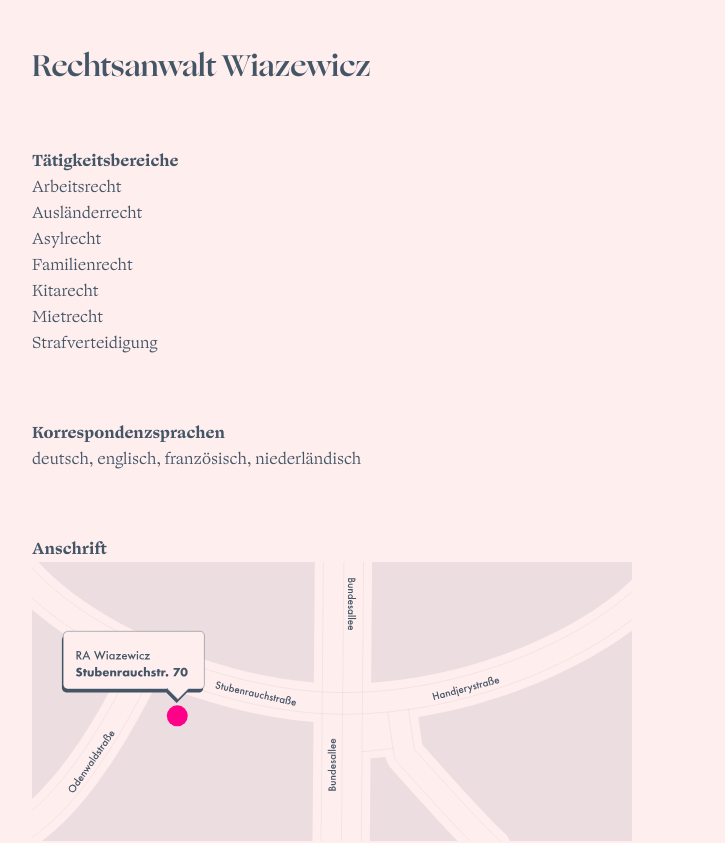
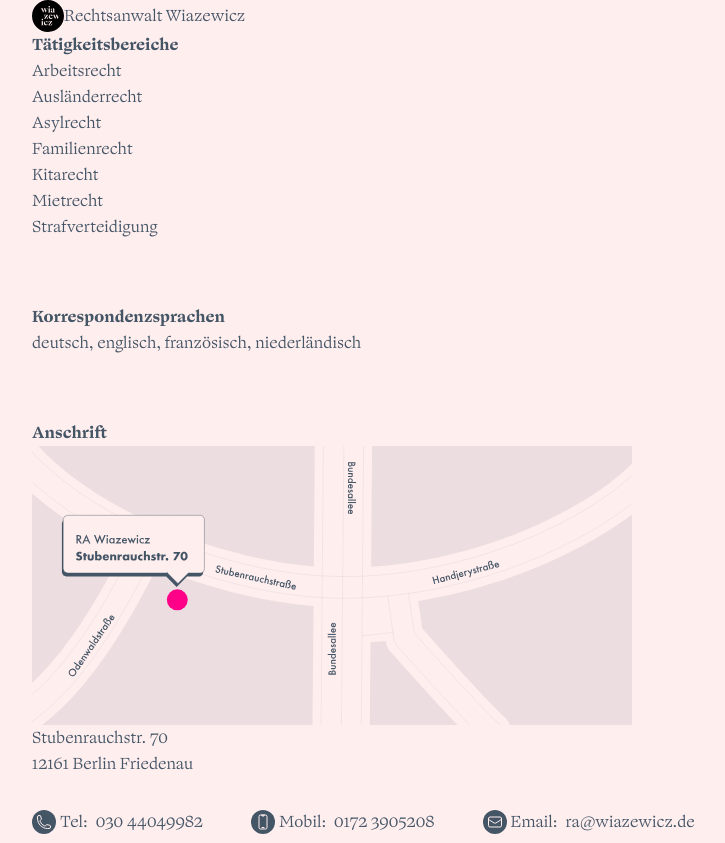
Before and after one commit to dreadbeard11/ra-wiazewicz, a Next.js app: page / in a window 1280 px wide. Shown: the top 843 px of the page, without its empty margins (182-907 px from the left). Built offline with nearby package versions, Linux system fonts and the light colour scheme.

Commit message:
Update page.tsx

```diff
--- a/src/app/page.tsx
+++ b/src/app/page.tsx
@@ -11,14 +11,20 @@ import Link from "next/link";
 import Image from "next/image";
 
 import { Map } from "@/app/_components/Map";
+import { Logo } from "@/app/_components/logo";
 
 export default function Index() {
   return (
     <main>
        <div className="max-w-[900px] mx-auto px-6">
-      <div className=" logo text-3xl  pt-12 pb-16">
-            Rechtsanwalt Wiazewicz
-          </div>
+         <div className="flex flex-row items-center">
+           <div className="w-8 h-8">
+                  <Logo />
+         </div>
+                  Rechtsanwalt Wiazewicz
+                </div>
+
+
         <div className="space-y-16 leading-relaxed text-md ">
           <div>
             <h2>Tätigkeitsbereiche</h2>
```
